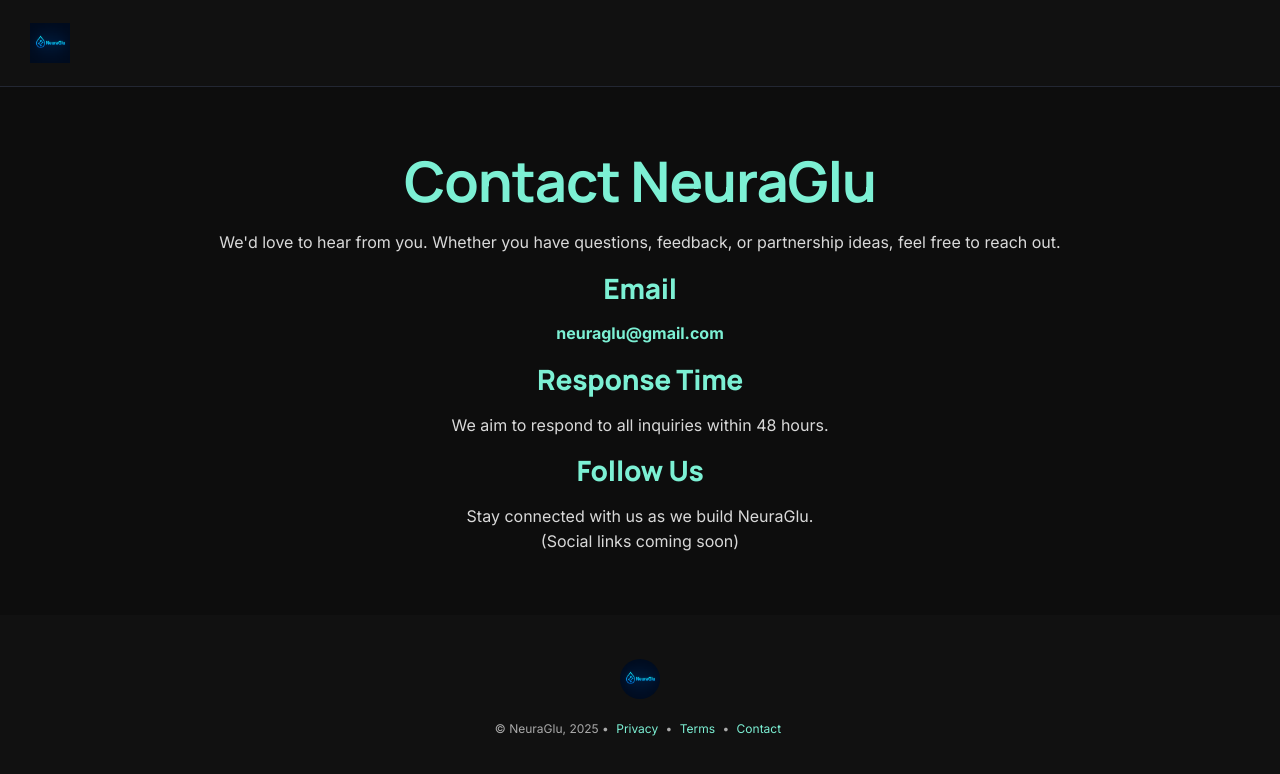
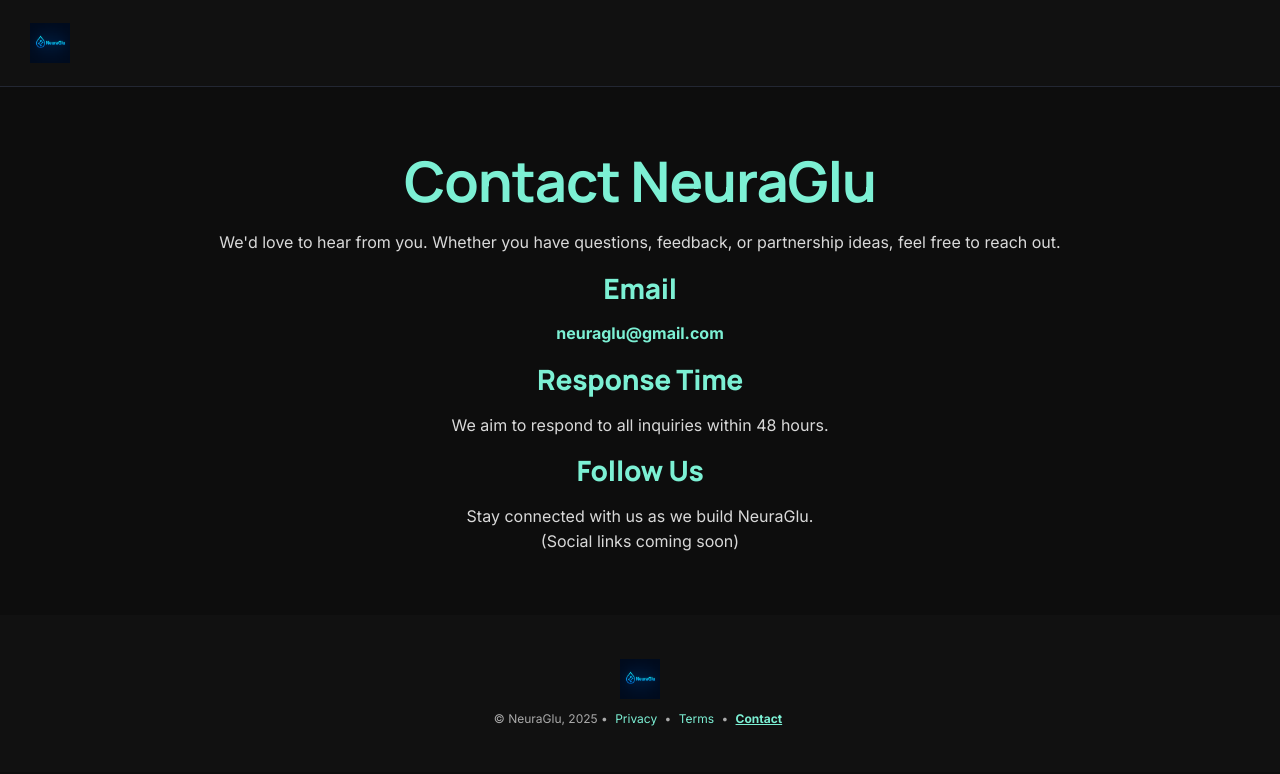
Before and after one commit to KFromMars/neuraglu-site, a plain HTML site: page neuraglu-site/contact.html in a window 1280 px wide. Drawn offline with Linux system fonts and the light colour scheme.

Commit message:
Update contact.html

```diff
--- a/neuraglu-site/contact.html
+++ b/neuraglu-site/contact.html
@@ -15,7 +15,7 @@
          <header class="site-header">
             <nav>
                 <a href="index.html" class="logo-link">
-                    <img src="assets/logo.png" alt="NeuraGlu Logo" class="logo-img">
+                    <img src="/assets/logo.png" alt="NeuraGlu Logo" class="logo-img">
                     </a>
             </nav>
          </header>
@@ -38,7 +38,7 @@
         <!-- Footer -->
         <footer class="site-footer">
   <div class="container footer__grid">
-    <img src="assets/logo.png" alt="NeuraGlu" class="logo" />
+    <img src="assets/logo.png" alt="NeuraGlu Logo" class="logo-img">
     <small class="muted">
       © NeuraGlu, 2025 •
       <a href="privacy.html">Privacy</a> •
@@ -48,5 +48,6 @@
   </div>
 </footer>
 
+<script src="main.js?v=3"></script>
     </body>
 </html>
```
